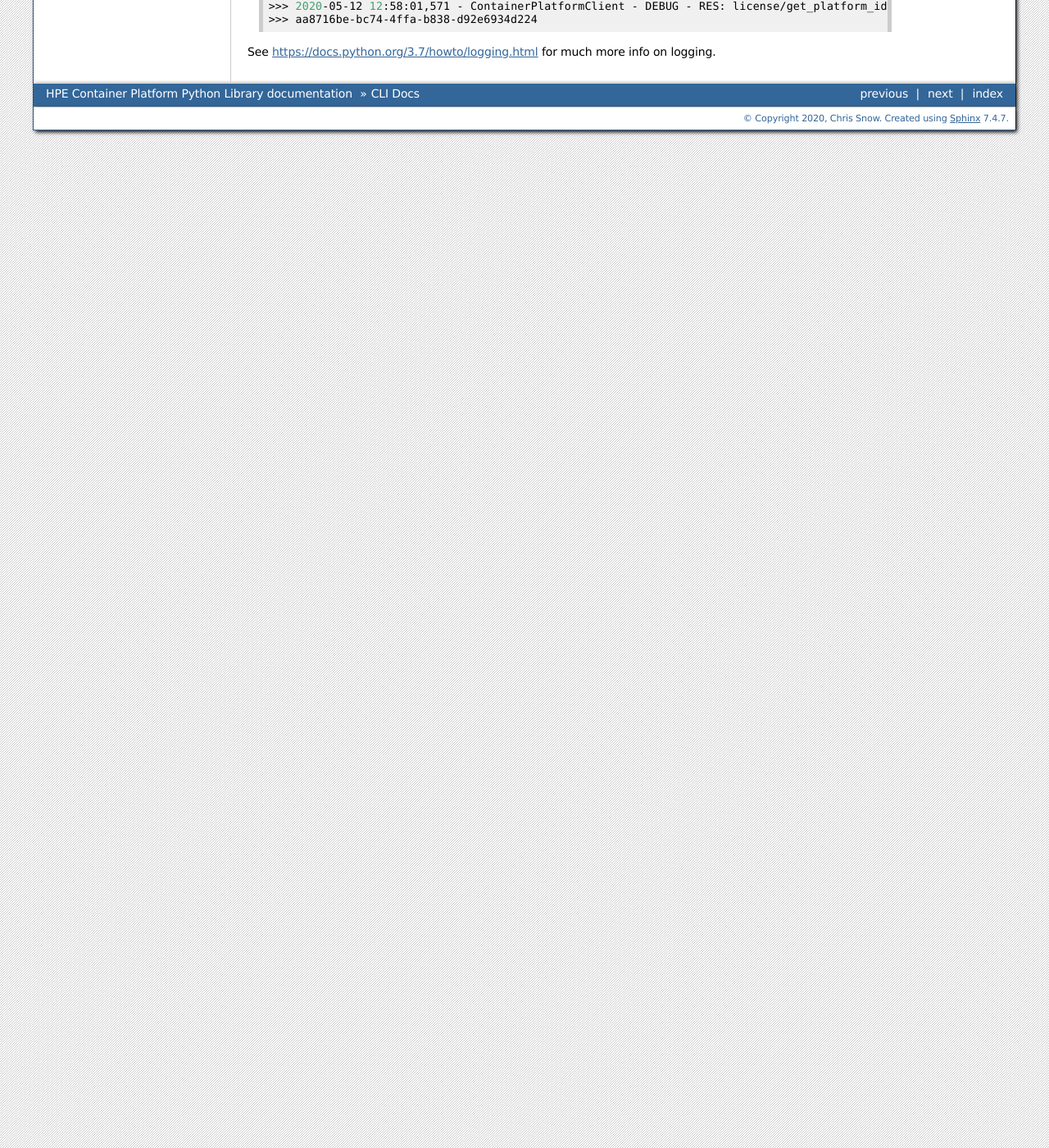
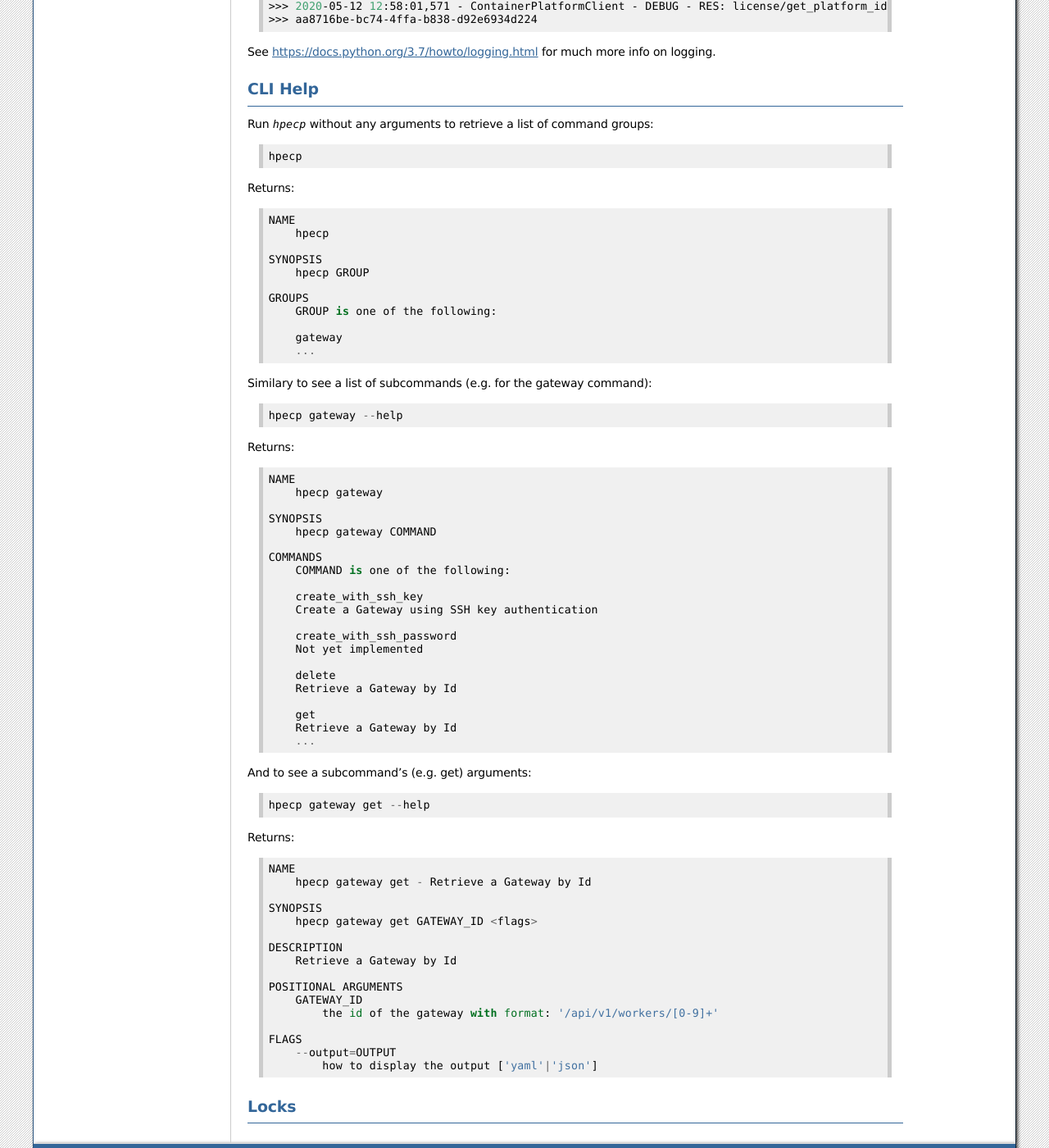
Before and after one commit to hpe-container-platform-community/hpecp-python-library, a Sphinx documentation site: the page built from docs/source/cli.rst, in a window 1280 px wide and 1400 px high, scrolled down 819 px. Shown: the whole window at 82% size. Built offline with Sphinx 7.4.7, drawn with Linux system fonts in a browser that asks for light colours.

Commit message:
add doc help

```diff
--- a/docs/source/cli.rst
+++ b/docs/source/cli.rst
@@ -57,3 +57,78 @@ Typical valid values are `ERROR`, `WARNING`, `INFO`, `DEBUG` - the default value
     >>> aa8716be-bc74-4ffa-b838-d92e6934d224
 
 See https://docs.python.org/3.7/howto/logging.html for much more info on logging.
+
+CLI Help
+--------
+
+Run `hpecp` without any arguments to retrieve a list of command groups::
+
+    hpecp
+
+Returns::
+
+    NAME
+        hpecp
+
+    SYNOPSIS
+        hpecp GROUP
+
+    GROUPS
+        GROUP is one of the following:
+
+        gateway
+        ...
+
+Similary to see a list of subcommands (e.g. for the gateway command)::
+
+    hpecp gateway --help
+
+Returns::
+
+    NAME
+        hpecp gateway
+
+    SYNOPSIS
+        hpecp gateway COMMAND
+
+    COMMANDS
+        COMMAND is one of the following:
+
+        create_with_ssh_key
+        Create a Gateway using SSH key authentication
+
+        create_with_ssh_password
+        Not yet implemented
+
+        delete
+        Retrieve a Gateway by Id
+
+        get
+        Retrieve a Gateway by Id
+        ...
+
+And to see a subcommand's (e.g. get) arguments::
+
+    hpecp gateway get --help
+
+Returns::
+
+    NAME
+        hpecp gateway get - Retrieve a Gateway by Id
+
+    SYNOPSIS
+        hpecp gateway get GATEWAY_ID <flags>
+
+    DESCRIPTION
+        Retrieve a Gateway by Id
+
+    POSITIONAL ARGUMENTS
+        GATEWAY_ID
+            the id of the gateway with format: '/api/v1/workers/[0-9]+'
+
+    FLAGS
+        --output=OUTPUT
+            how to display the output ['yaml'|'json']
+
+Locks
+-----
```
